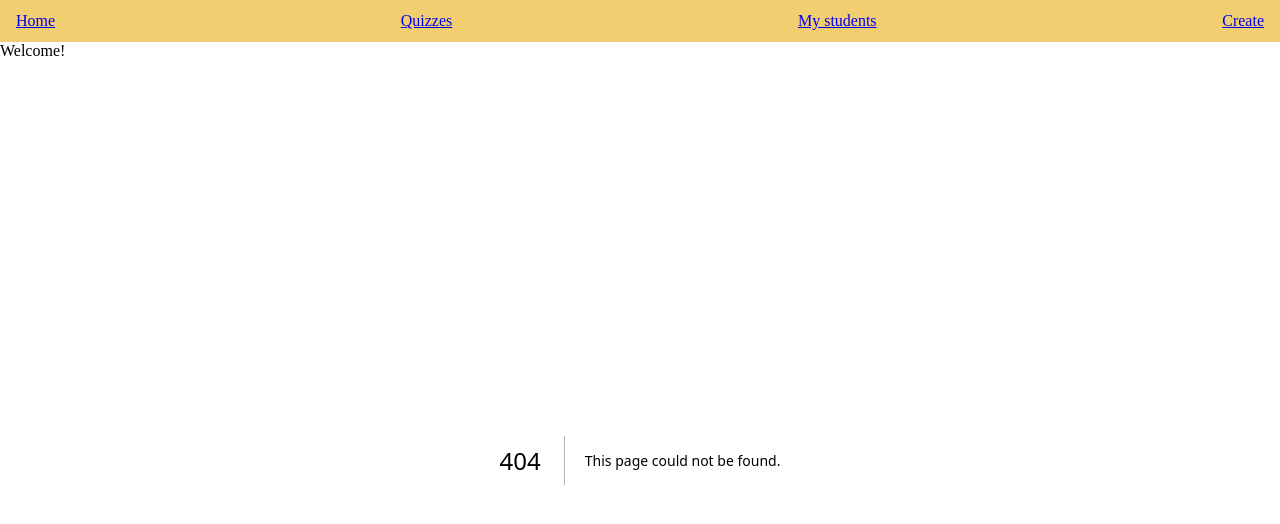
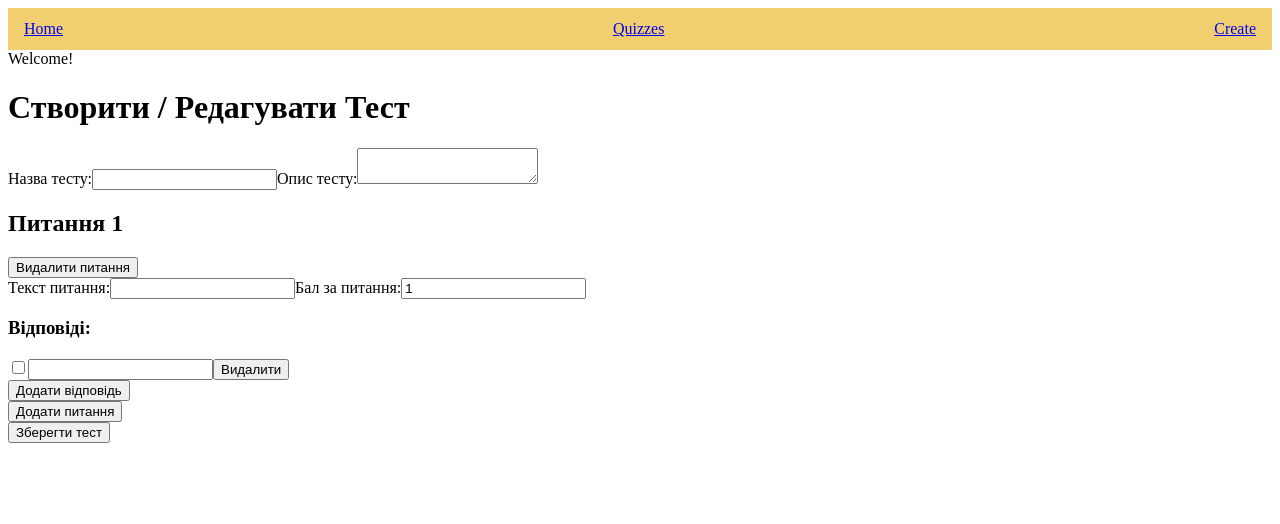
Before and after one commit to yaroslawliker/fasttestapp-frontend, a Next.js app: page /quizzes/create in a window 1280 px wide. Before the commit this address had no page. Shown: the top 524 px of the page. Built offline with nearby package versions, Linux system fonts and the light colour scheme; sample sign-in values are in the browser's storage.

Commit message:
Added quiz editor

```diff
--- a/src/app/Navbar.tsx
+++ b/src/app/Navbar.tsx
@@ -25,12 +25,7 @@ export default function Navbar() {
         </Link>
         {/* </div> */}
         {/* <div className={style.navItem}> */}
-        <Link href="/students">
-        My students
-        </Link>
-        {/* </div> */}
-        {/* <div className={style.navItem}> */}
-        <Link href="/create">
+        <Link href="/quizzes/create">
           Create
         </Link>
         {/* </div> */}
--- /dev/null
+++ b/src/app/quizzes/create/QuizEditor.tsx
@@ -0,0 +1,254 @@
+'use client'
+
+import { useEffect, useState } from 'react'
+import { useRouter } from 'next/navigation'
+
+type Answer = {
+  content: string
+  isCorrect: boolean
+}
+
+type Question = {
+  content: string
+  score: number
+  answers: Answer[]
+}
+
+type QuizForm = {
+  name: string
+  description: string
+  questions: Question[]
+}
+
+export default function QuizEditForm() {
+  const [quiz, setQuiz] = useState<QuizForm>({
+    name: '',
+    description: '',
+    questions: [
+      {
+        content: '',
+        score: 1,
+        answers: [{ content: '', isCorrect: false }],
+      },
+    ],
+  })
+
+    const router = useRouter();
+
+
+    useEffect(() => {
+      if (localStorage.getItem("token") == null) {
+        router.push('/login')
+      }
+    }, [router])
+
+  const handleQuizChange = (field: keyof QuizForm, value: string) => {
+    setQuiz(prev => ({ ...prev, [field]: value }))
+  }
+
+  const handleQuestionChange = (index: number, field: keyof Question, value: string | number) => {
+    setQuiz(prev => {
+      const newQuestions = [...prev.questions]
+      newQuestions[index] = { ...newQuestions[index], [field]: value }
+      return { ...prev, questions: newQuestions }
+    })
+  }
+
+  const addQuestion = () => {
+    setQuiz(prev => ({
+      ...prev,
+      questions: [...prev.questions, { content: '', score: 1, answers: [{ content: '', isCorrect: false }] }],
+    }))
+  }
+
+  const removeQuestion = (index: number) => {
+    setQuiz(prev => ({
+      ...prev,
+      questions: prev.questions.filter((_, i) => i !== index),
+    }))
+  }
+
+  const handleAnswerChange = (
+    qIndex: number,
+    aIndex: number,
+    field: keyof Answer,
+    value: string | boolean
+  ) => {
+    setQuiz(prev => {
+      const newQuestions = prev.questions.map((q, i) => {
+        if (i !== qIndex) return q
+        const newAnswers = q.answers.map((a, j) => {
+          if (j !== aIndex) return a
+          return { ...a, [field]: value }
+        })
+        return { ...q, answers: newAnswers }
+      })
+      return { ...prev, questions: newQuestions }
+    })
+  }
+
+  const addAnswer = (qIndex: number) => {
+    setQuiz(prev => {
+      const newQuestions = prev.questions.map((q, i) => {
+        if (i !== qIndex) return q
+        return { ...q, answers: [...q.answers, { content: '', isCorrect: false }] }
+      })
+      return { ...prev, questions: newQuestions }
+    })
+  }
+
+  const removeAnswer = (qIndex: number, aIndex: number) => {
+    setQuiz(prev => {
+      const newQuestions = prev.questions.map((q, i) => {
+        if (i !== qIndex) return q
+        return { ...q, answers: q.answers.filter((_, j) => j !== aIndex) }
+      })
+      return { ...prev, questions: newQuestions }
+    })
+  }
+
+  const mapToDto = () => ({
+    name: quiz.name,
+    description: quiz.description,
+    questions: quiz.questions.map(q => ({
+      text: q.content,
+      score: q.score,
+      answers: q.answers.map(a => ({
+        text: a.content,
+        isCorrect: a.isCorrect,
+      })),
+    })),
+  })
+
+  const handleSubmit = async () => {
+    const token = localStorage.getItem('token')
+    const payload = mapToDto()
+
+    const res = await fetch('http://localhost:8080/quizzes', {
+      method: 'POST',
+      headers: {
+        'Content-Type': 'application/json',
+        "Authorization": `Bearer ${token}`,
+      },
+      body: JSON.stringify(payload),
+    })
+
+    if (res.ok) {
+      alert('Тест успішно створено!')
+    } else {
+      alert('Помилка при створенні тесту')
+    }
+  }
+
+  return (
+    <div className="max-w-4xl mx-auto p-4">
+      <h1 className="text-2xl font-bold mb-4">Створити / Редагувати Тест</h1>
+
+      <label className="block mb-2">
+        Назва тесту:
+        <input
+          type="text"
+          value={quiz.name}
+          onChange={e => handleQuizChange('name', e.target.value)}
+          className="border p-2 w-full"
+          required
+        />
+      </label>
+
+      <label className="block mb-4">
+        Опис тесту:
+        <textarea
+          value={quiz.description}
+          onChange={e => handleQuizChange('description', e.target.value)}
+          className="border p-2 w-full"
+        />
+      </label>
+
+      {quiz.questions.map((question, qIndex) => (
+        <div key={qIndex} className="mb-6 p-4 border rounded">
+          <div className="flex justify-between items-center mb-2">
+            <h2 className="font-semibold">Питання {qIndex + 1}</h2>
+            <button
+              onClick={() => removeQuestion(qIndex)}
+              className="text-red-600 hover:underline"
+              type="button"
+            >
+              Видалити питання
+            </button>
+          </div>
+
+          <label className="block mb-2">
+            Текст питання:
+            <input
+              type="text"
+              value={question.content}
+              onChange={e => handleQuestionChange(qIndex, 'content', e.target.value)}
+              className="border p-2 w-full"
+              required
+            />
+          </label>
+
+          <label className="block mb-2">
+            Бал за питання:
+            <input
+              type="number"
+              min={0}
+              step={0.1}
+              value={question.score}
+              onChange={e => handleQuestionChange(qIndex, 'score', parseFloat(e.target.value) || 0)}
+              className="border p-2 w-24"
+              required
+            />
+          </label>
+
+          <div>
+            <h3 className="font-semibold mb-2">Відповіді:</h3>
+            {question.answers.map((answer, aIndex) => (
+              <div key={aIndex} className="flex items-center mb-2 space-x-2">
+                <input
+                  type="checkbox"
+                  checked={answer.isCorrect}
+                  onChange={e => handleAnswerChange(qIndex, aIndex, 'isCorrect', e.target.checked)}
+                />
+                <input
+                  type="text"
+                  value={answer.content}
+                  onChange={e => handleAnswerChange(qIndex, aIndex, 'content', e.target.value)}
+                  className="border p-1 flex-grow"
+                  required
+                />
+                <button
+                  onClick={() => removeAnswer(qIndex, aIndex)}
+                  type="button"
+                  className="text-red-600 hover:underline"
+                >
+                  Видалити
+                </button>
+              </div>
+            ))}
+            <button
+              onClick={() => addAnswer(qIndex)}
+              type="button"
+              className="mt-2 text-blue-600 hover:underline"
+            >
+              Додати відповідь
+            </button>
+          </div>
+        </div>
+      ))}
+
+      <button onClick={addQuestion} type="button" className="mb-4 px-4 py-2 bg-green-500 text-white rounded hover:bg-green-600">
+        Додати питання
+      </button>
+
+      <br />
+
+      <button
+        onClick={handleSubmit}
+        className="px-6 py-2 bg-blue-600 text-white rounded hover:bg-blue-700"
+      >
+        Зберегти тест
+      </button>
+    </div>
+  )
+}
--- /dev/null
+++ b/src/app/quizzes/create/page.tsx
@@ -0,0 +1,7 @@
+import QuizEditor from "./QuizEditor";
+
+
+export default function Page() {
+
+    return <QuizEditor></QuizEditor>
+  }
```
